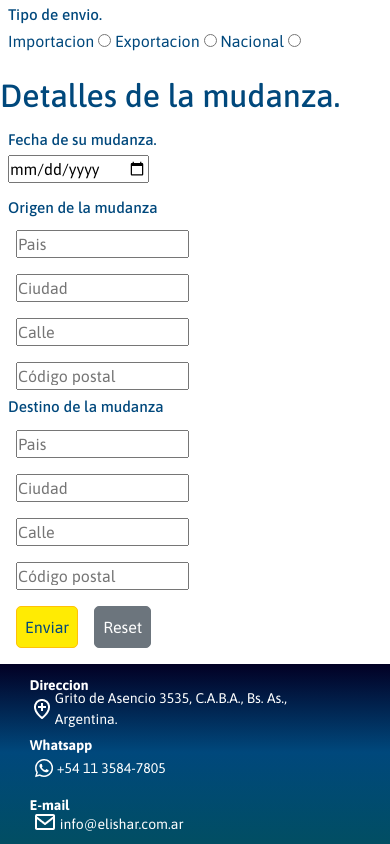
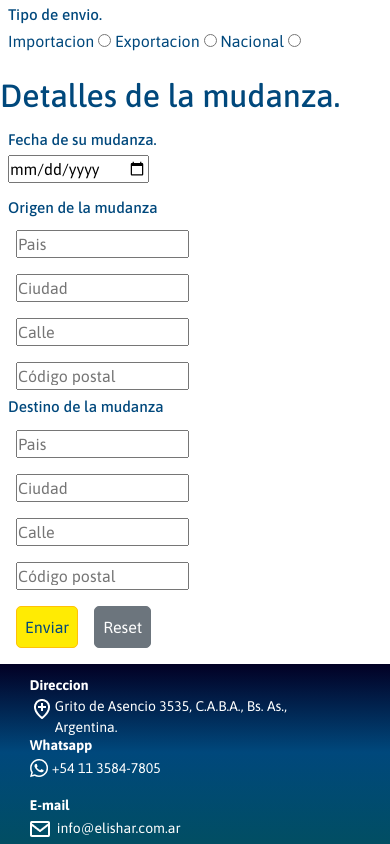
Before and after one commit to ManuelGhertner/PreEntrega2-Ghertner, a website: page pages/presupuesto.html in a window 390 px wide. Shown: the part 728-1572 px from the top of the page. Drawn offline with Linux system fonts and the light colour scheme.

Commit message:
proyecto final

```diff
--- a/scss/pages/_conozcanos.scss
+++ b/scss/pages/_conozcanos.scss
@@ -50,7 +50,6 @@
 
 .titulo-alianzas{
     padding: $sp-s $sp-s $sp-s $sp-xl;
-
 }
 
 .iam{
--- a/scss/pages/_contacto.scss
+++ b/scss/pages/_contacto.scss
@@ -1,28 +1,17 @@
 
     .map-responsive{
-
         overflow:hidden;
-
         padding-bottom:15%;
-
         position:relative;
-
         height:0;
-
     }
 
     .map-responsive iframe{
-
         left:0;
-
         top:0;
-
         max-height:100%;
-
         width:100%;
-
         position:absolute;
-
     }
 .contenedor-mapa{
     max-height: 40rem;
@@ -41,6 +30,7 @@
         }
         &-titulo{
             font-size: $text-xxl;
+            font-weight: bold;
             &-email{
                 font-size: $text-l;
             }
@@ -64,4 +54,4 @@
         .map-responsive{
             padding-bottom:35%;
         }
-            }
+    }
--- a/scss/pages/_index.scss
+++ b/scss/pages/_index.scss
@@ -79,7 +79,6 @@
                 @include flex(row, no-wrap, center, center, 0);
             }
         }
-
 }
 
 @media screen and (max-width:576px) {
--- a/scss/pages/_preguntas_frecuentes.scss
+++ b/scss/pages/_preguntas_frecuentes.scss
@@ -42,8 +42,6 @@
         font-size: $text-xl;
     }
 }
-
-
 .volumen-mudanza{
     &-1{
         @include flex(row, no-wrap, space-between, stretch, 0);
--- a/scss/pages/_presupuesto.scss
+++ b/scss/pages/_presupuesto.scss
@@ -1,4 +1,5 @@
 .presupuesto-titulo{
     font-size: $text-xl;
     padding-top: $sp-s ;
+    font-weight: bold;
 }
--- a/scss/pages/_servicio_para_embajadas.scss
+++ b/scss/pages/_servicio_para_embajadas.scss
@@ -2,7 +2,6 @@
 .formulario-embajada h2{
     font-size: $text-l;
 }
-
 
 .enviar{
     background-color: $accent;
@@ -104,7 +103,6 @@
             padding: $sp-s 0 $sp-s 0 ;
             display: flex;
         }
-
         &-telefono{
             font-size: $text-s;
             color: $primary;
--- a/scss/partials/_footer.scss
+++ b/scss/partials/_footer.scss
@@ -94,25 +94,62 @@ footer{
     }
 
 }
+@media screen and (max-width:992px) {
+    .item-footer-direccion{
+        grid-column: 2 / 8 ;
+        grid-row: 3 / 4;
+    }
+    .item-footer-email{
+        grid-column: 8 / 11;
+        grid-row: 3 / 4;
+        align-self: center;
+            &-titulo{
+                grid-column: 8 / 10 ;
+                grid-row: 2 / 3;
+            }
+            &-icono{
+                grid-column: 8 / 9;
+                grid-row: 3 / 4;
+                align-self: center;
+            }
+    }
+}
 
 @media screen and (max-width:768px) {
     .item-footer-email-titulo{
-        grid-column: 8 / 10 ;
+        grid-column: 9 / 13 ;
         grid-row: 2 / 3;
+        padding-left: $sp-s;
     }
     .item-footer-email{
-        grid-column: 8 / 12 ;
+        grid-column: 9 / 13 ;
         grid-row: 3 / 4;
+        padding-left: 4rem;
         &-icono{
-            grid-column: 8 / 10 ;
+            grid-column: 9 / 10 ;
             grid-row: 3 / 4;
+            padding-left: $sp-s;
         }
     }
+    .item-footer-direccion{
+        grid-column: 2 / 10;
+        grid-row: 3 / 4;
+            &-titulo{
+                grid-column: 2 / 3;
+                grid-row: 2 / 3;
+            }
+            &-icono{
+                grid-column: 2 / 3 ;
+                grid-row: 3 / 4;
+                align-self: center;
+            }
 }
-@media screen and (max-width:469px){
+}
+@media screen and (max-width:576px){
     .item-footer-wpp{
         grid-column: 2 / 7;
         grid-row: 4 / 5;
+        padding-left: 2.2rem;
         &-titulo{
             grid-column: 2 / 3;
             grid-row: 3 / 4;
@@ -123,6 +160,7 @@ footer{
             grid-column: 2 / 3 ;
             grid-row: 4 / 5;
             align-self: center;
+            padding-left: 0;
         }
     }
     .item-footer-direccion{
@@ -141,15 +179,28 @@ footer{
     .item-footer-email{
             grid-column: 2 / 6 ;
             grid-row: 6 / 7;
-            align-self: start;
+            align-self: center;
+            padding-left: 2.7rem;
                 &-titulo{
                     grid-column: 2 / 3 ;
                     grid-row: 5 / 6;
+                    padding-left: 0;
                 }
                 &-icono{
                     grid-column: 2 / 3 ;
                     grid-row: 6 / 7;
-                    align-self: start;
+                    align-self: center;
+                    padding-left: 0;
                 }
         }
 }
+@media screen and (max-width:473px){
+    .item-footer-direccion{
+        padding-top: $sp-s;
+    }
+    .item-footer-wpp{
+        &-titulo{
+            padding-top: $sp-l;
+        }
+    }
+}
```
Also changed, not shown: pages/conozcanos.html (+3 -6 lines), pages/contacto.html (+0 -1 lines), pages/preguntas_frecuentes.html (+1 -6 lines), pages/presupuesto.html (+1 -3 lines), pages/servicio_para_embajadas.html (+3 -3 lines), css/translated.css.
